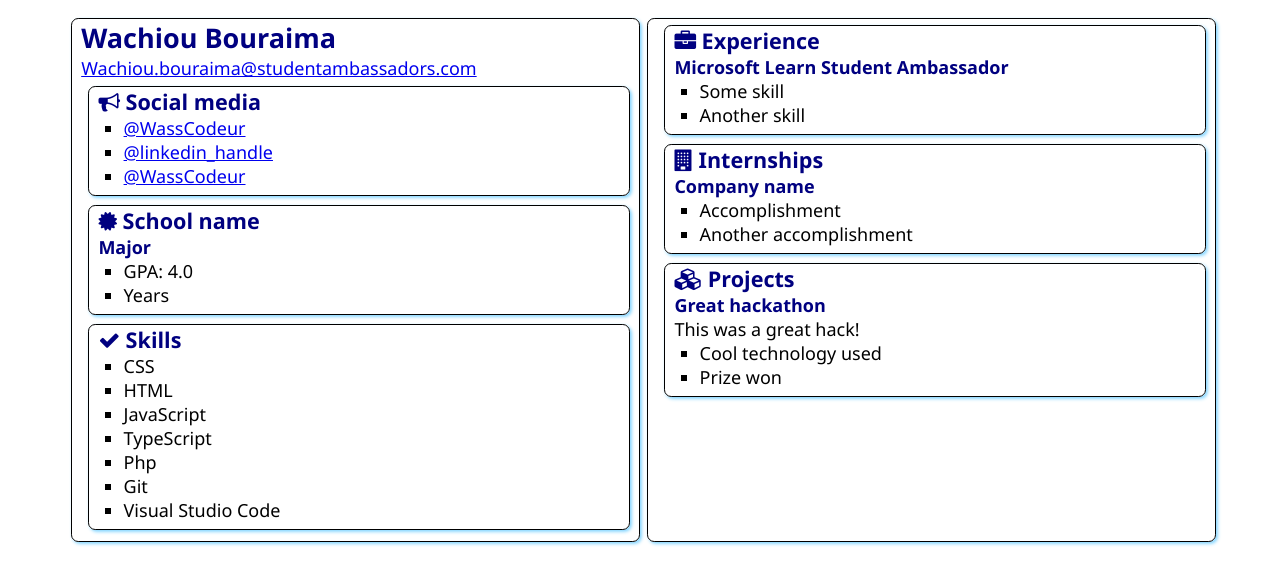
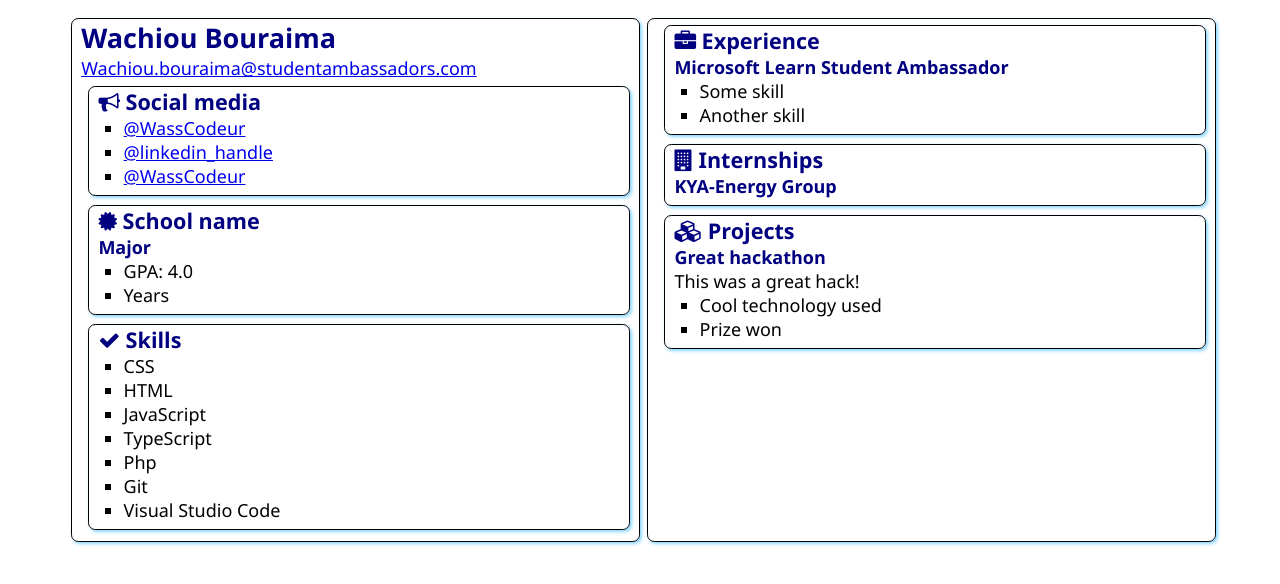
Before and after one commit to WassCodeur/SATechnicalOnboarding, a plain HTML site: page src/index.html in a window 1280 px wide. Drawn offline with Linux system fonts and the light colour scheme.

Commit message:
Commit made from VS Code Azure Static Web Apps

```diff
--- a/src/index.html
+++ b/src/index.html
@@ -77,10 +77,10 @@
                     Internships
                 </h2>
 
-                <h3>Company name</h3>
+                <h3>KYA-Energy Group</h3>
                 <ul>
-                    <li>Accomplishment</li>
-                    <li>Another accomplishment</li>
+                    <!-- <li>Accomplishment</li>
+                    <li>Another accomplishment</li> -->
                 </ul>
             </section>
             <section class="box">
```
